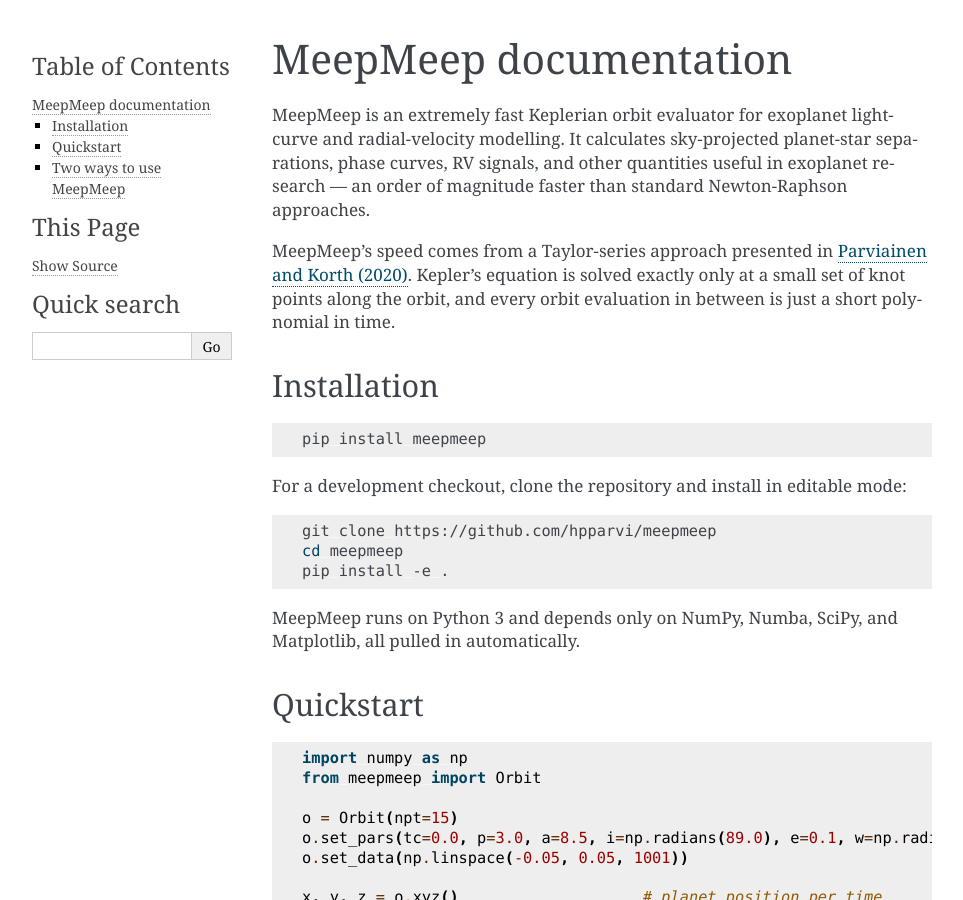
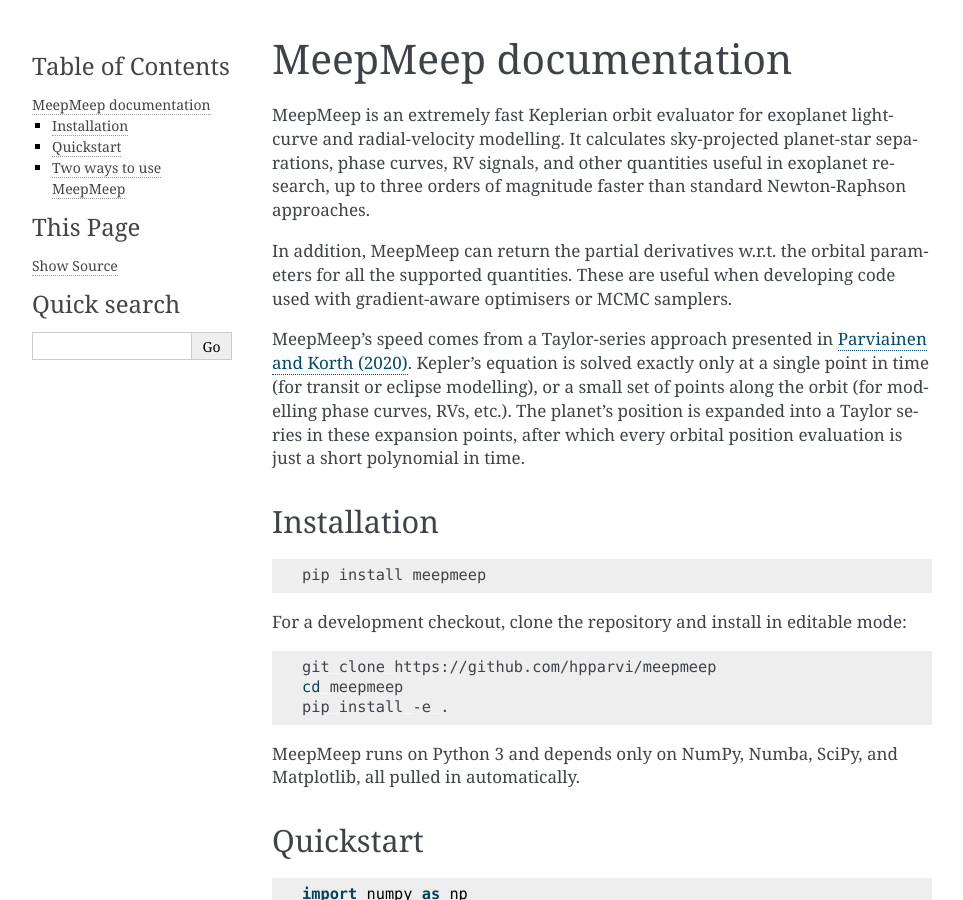
Before and after one commit to hpparvi/MeepMeep, a Sphinx documentation site: the page built from docs/source/index.rst, in a window 1280 px wide and 900 px high. Shown: the whole window, without its empty margins (148-1111 px from the left). Built offline with Sphinx 7.4.7, drawn with Linux system fonts in a browser that asks for light colours.

Commit message:
Revised index.rst.

```diff
--- a/docs/source/index.rst
+++ b/docs/source/index.rst
@@ -4,15 +4,19 @@
 MeepMeep is an extremely fast Keplerian orbit evaluator for exoplanet
 light-curve and radial-velocity modelling. It calculates sky-projected
 planet-star separations, phase curves, RV signals, and other quantities
-useful in exoplanet research — an order of magnitude faster than
+useful in exoplanet research, up to three orders of magnitude faster than
 standard Newton-Raphson approaches.
+
+In addition, MeepMeep can return the partial derivatives w.r.t. the orbital
+parameters for all the supported quantities. These are useful when developing
+code used with gradient-aware optimisers or MCMC samplers.
 
 MeepMeep's speed comes from a Taylor-series approach presented in
 `Parviainen and Korth (2020) <https://ui.adsabs.harvard.edu/abs/2020MNRAS.499.3356P/abstract>`_.
-Kepler's equation is solved exactly only at a small
-set of knot points along the orbit, and every orbit evaluation
-in between is just a short polynomial in time.
-
+Kepler's equation is solved exactly only at a single point in time (for transit or eclipse modelling),
+or a small set of points along the orbit (for modelling phase curves, RVs, etc.). The planet's position
+is expanded into a Taylor series in these expansion points, after which every orbital position evaluation
+is just a short polynomial in time.
 
 Installation
 ------------
```
